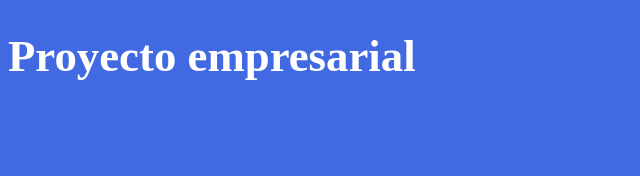
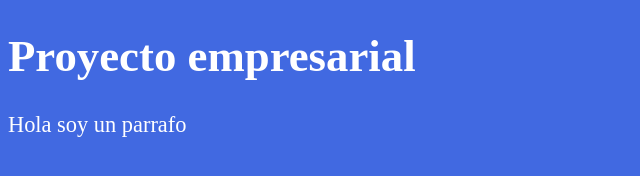
Before and after one commit to leonel-carvajal/prueba-repositorio, a plain HTML site: page index.html in a window 1280 px wide. Shown: the whole page, without its empty margins (0-640 px from the left). Drawn offline with Linux system fonts and the light colour scheme.

Commit message:
Update index.html

```diff
--- a/index.html
+++ b/index.html
@@ -8,5 +8,6 @@
 </head>
 <body>
     <h1>Proyecto empresarial</h1>
+    <p>Hola soy un parrafo</p>
 </body>
 </html>
```
